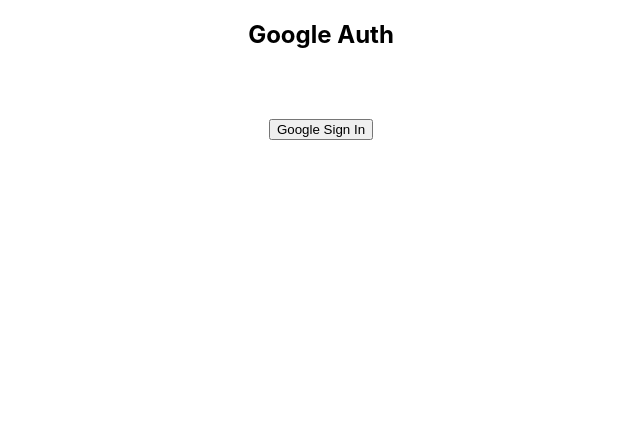
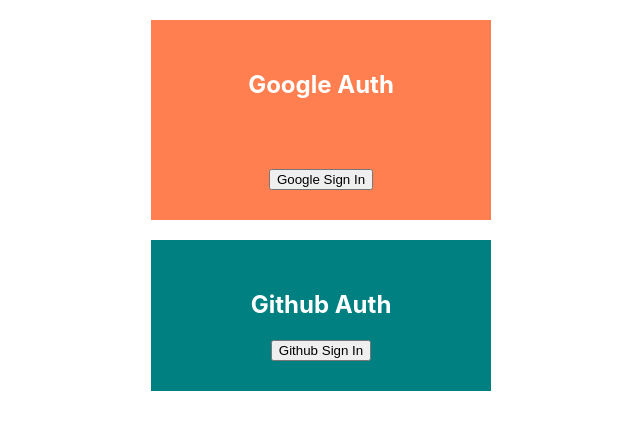
Before and after one commit to mdhamimulhaque/learn-firebase-auth, a React (Create React App) app: page / in a window 1280 px wide. Shown: the top 430 px of the page, without its empty margins (319-959 px from the left). Built offline with nearby package versions, Linux system fonts and the light colour scheme.

Commit message:
github sign in - out

```diff
--- a/src/App.css
+++ b/src/App.css
@@ -1,7 +1,24 @@
 .App {
   text-align: center;
 }
+.google_container,.github_wrapper{
+color:#FFF;
+padding:30px 10px;
+max-width: 320px;
+margin: 20px auto;
+}
 
+.google_container{
+  background-color: coral;
+}
+.github_wrapper{
+  background-color:teal;
+}
 .g_signIn_btn,.g_signOut_btn{
   margin-top: 50px;
 }
+
+img{
+  width: 100%;
+  object-fit: cover;
+}
--- a/src/App.js
+++ b/src/App.js
@@ -1,5 +1,5 @@
 import './App.css';
-import { getAuth, signInWithPopup, signOut } from "firebase/auth";
+import { getAuth, GithubAuthProvider, signInWithPopup, signOut } from "firebase/auth";
 import app from './firebase/firebase.init';
 import { GoogleAuthProvider } from "firebase/auth";
 import { useState } from 'react';
@@ -8,10 +8,12 @@
 
 function App() {
   const [user, setUser] = useState({})
-  const provider = new GoogleAuthProvider();
+  const googleProvider = new GoogleAuthProvider();
+  const githubProvider = new GithubAuthProvider();
 
+  // ---> google sign In
   const handleGoogleSignIn = () => {
-    signInWithPopup(auth, provider)
+    signInWithPopup(auth, googleProvider)
       .then(res => {
         const user = res.user;
         setUser(user)
@@ -32,9 +34,21 @@
       })
   }
 
+  // ---> github sign in
+  const handleGithubSignIn = () => {
+    signInWithPopup(auth, githubProvider)
+      .then(res => {
+        const user = res.user;
+        setUser(user)
+      })
+      .catch(err => {
+        console.error(err)
+      })
+  }
+
   return (
     <div className="App">
-      <div className="google_container">
+      <section className="google_container">
         <h2>Google Auth</h2>
 
         {
@@ -50,10 +64,34 @@
           user.email ?
             <button className='g_signOut_btn' onClick={handleSignOut}>Sign Out</button>
             :
-            <button className='g_signIn_btn' onClick={handleGoogleSignIn}>Google Sign In</button>
+            <>
+              <button className='g_signIn_btn' onClick={handleGoogleSignIn}>Google Sign In</button>
+            </>
         }
 
-      </div>
+      </section>
+
+      <section className="github_wrapper">
+        <h2>Github Auth</h2>
+
+        {
+          user.uid &&
+          <div className="info_wrapper">
+            <img src={user?.photoURL} alt="" />
+            <h2>Welcome {user?.displayName}</h2>
+            <p>Email : {user?.email}</p>
+          </div>
+        }
+
+        {
+          user.uid ?
+            <button className='git_signOut_btn' onClick={handleSignOut}>Sign Out</button>
+            :
+            <>
+              <button className='git_signIn_btn' onClick={handleGithubSignIn}>Github Sign In</button>
+            </>
+        }
+      </section>
     </div>
   );
 }
```
